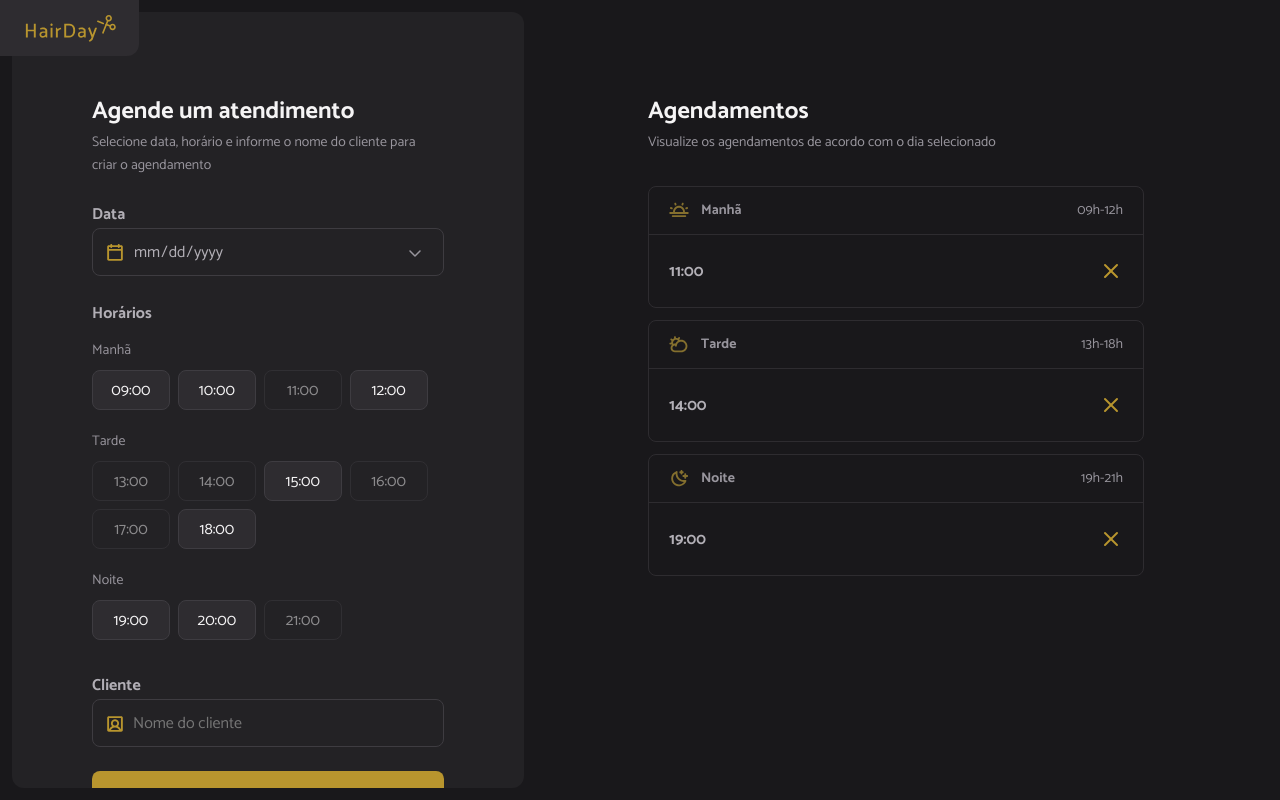
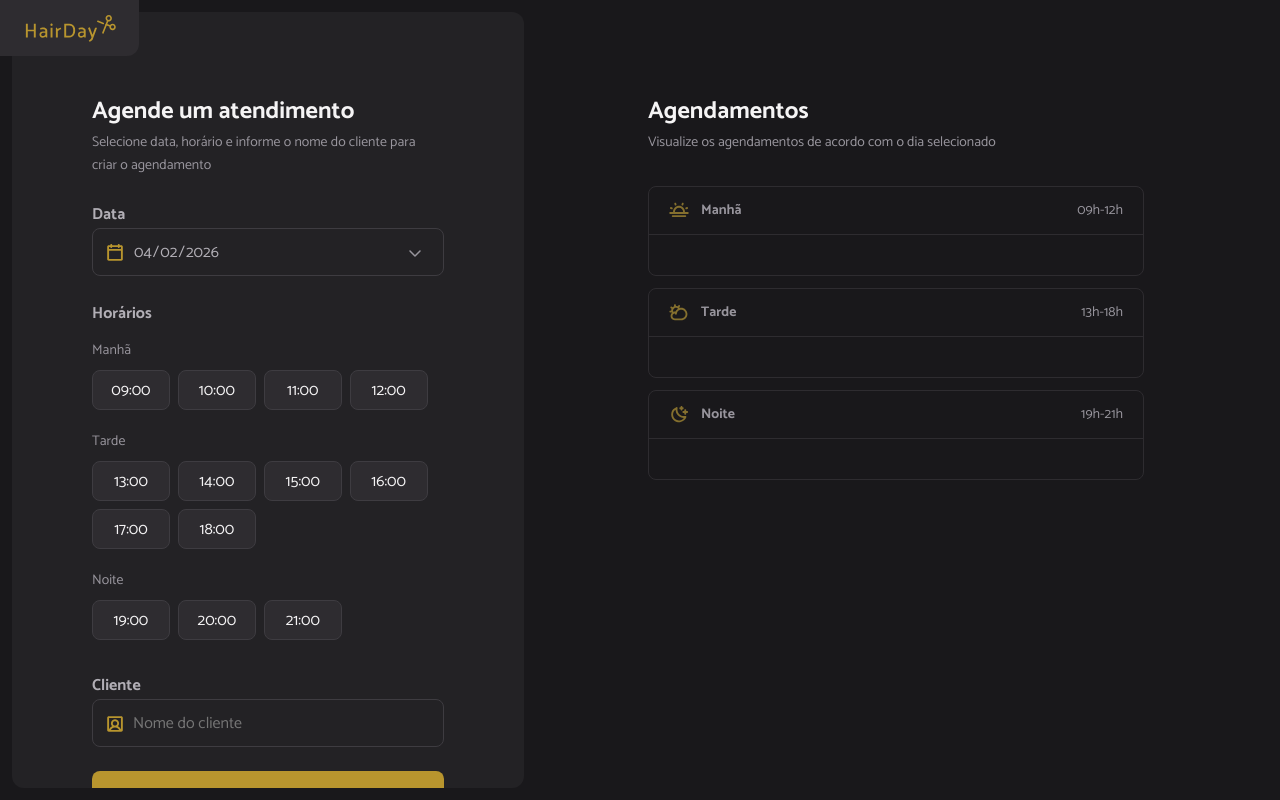
Before and after one commit to tfelizardo/Hairday, a React (Vite) app: page / in a window 1280 px wide. Built offline with nearby package versions, Linux system fonts and the light colour scheme.

Commit message:
add features

```diff
--- a/src/App.tsx
+++ b/src/App.tsx
@@ -1,14 +1,47 @@
+import { useState } from "react"
 import Sidebar from "./componentes/Sidebar"
 import Schedule from "./componentes/Schedule"
 import "./index.css"
 
+export interface Appointment {
+  id: string;
+  date: string;
+  time: string;
+  clientName: string;
+}
+
 function App() {
+  const [appointments, setAppointments] = useState<Appointment[]>([]);
+  const [selectedDate, setSelectedDate] = useState<string>(
+    new Date().toISOString().split("T")[0]
+  );
+
+  const handleAddAppointment = (appointment: Omit<Appointment, 'id'>) => {
+    const newAppointment: Appointment = {
+      ...appointment,
+      id: String(Date.now())
+    };
+    setAppointments([...appointments, newAppointment]);
+  };
+
+  const handleRemoveAppointment = (id: string) => {
+    setAppointments(appointments.filter(app => app.id !== id));
+  };
+
   return (
     <div className="container">
       <img src="/src/assets/logo.svg" alt="Logo" className="logo" />
 
-      <Sidebar />
-      <Schedule />
+      <Sidebar
+        selectedDate={selectedDate}
+        onDateChange={setSelectedDate}
+        onAddAppointment={handleAddAppointment}
+      />
+      <Schedule
+        appointments={appointments}
+        selectedDate={selectedDate}
+        onRemoveAppointment={handleRemoveAppointment}
+      />
     </div>
   )
 }
--- a/src/componentes/Schedule.tsx
+++ b/src/componentes/Schedule.tsx
@@ -1,4 +1,43 @@
-function Schedule() {
+import type { Appointment } from "../App"
+
+interface ScheduleProps {
+  appointments: Appointment[];
+  selectedDate: string;
+  onRemoveAppointment: (id: string) => void;
+}
+
+function Schedule({ appointments, selectedDate, onRemoveAppointment }: ScheduleProps) {
+  const todaysAppointments = appointments.filter(app => app.date === selectedDate);
+  const sortedAppointments = todaysAppointments.sort((a, b) => a.time.localeCompare(b.time));
+
+  const morning = sortedAppointments.filter(app => {
+    const hour = parseInt(app.time.split(":")[0], 10);
+    return hour >= 9 && hour <= 12;
+  });
+
+  const afternoon = sortedAppointments.filter(app => {
+    const hour = parseInt(app.time.split(":")[0], 10);
+    return hour >= 13 && hour <= 18;
+  });
+
+  const night = sortedAppointments.filter(app => {
+    const hour = parseInt(app.time.split(":")[0], 10);
+    return hour >= 19 && hour <= 21;
+  });
+
+  const renderAppointment = (app: Appointment) => (
+    <li key={app.id}>
+      <strong>{app.time}</strong>
+      <span>{app.clientName}</span>
+      <img
+        src="/src/assets/cancel.svg"
+        alt="Cancelar"
+        className="cancel-icon"
+        onClick={() => onRemoveAppointment(app.id)}
+      />
+    </li>
+  );
+
   return (
     <aside className="schedule">
       <header>
@@ -15,15 +54,7 @@ function Schedule() {
         </header>
 
         <ul className="period">
-          <li>
-            <strong>11:00</strong>
-            <span></span>
-            <img
-              src="/src/assets/cancel.svg"
-              alt="Cancelar"
-              className="cancel-icon"
-            />
-          </li>
+          {morning.map(renderAppointment)}
         </ul>
       </section>
 
@@ -36,15 +67,7 @@ function Schedule() {
         </header>
 
         <ul className="period">
-          <li>
-            <strong>14:00</strong>
-            <span></span>
-            <img
-              src="/src/assets/cancel.svg"
-              alt="Cancelar"
-              className="cancel-icon"
-            />
-          </li>
+          {afternoon.map(renderAppointment)}
         </ul>
       </section>
 
@@ -57,15 +80,7 @@ function Schedule() {
         </header>
 
         <ul className="period">
-          <li>
-            <strong>19:00</strong>
-            <span></span>
-            <img
-              src="/src/assets/cancel.svg"
-              alt="Cancelar"
-              className="cancel-icon"
-            />
-          </li>
+          {night.map(renderAppointment)}
         </ul>
       </section>
     </aside>
--- a/src/componentes/Sidebar.tsx
+++ b/src/componentes/Sidebar.tsx
@@ -1,14 +1,65 @@
-import { useRef } from "react"
+import { useRef, useState } from "react"
+import type { FormEvent } from "react"
+import type { Appointment } from "../App"
 
-function Sidebar() {
+interface SidebarProps {
+  selectedDate: string;
+  onDateChange: (date: string) => void;
+  onAddAppointment: (appointment: Omit<Appointment, 'id'>) => void;
+}
+
+function Sidebar({ selectedDate, onDateChange, onAddAppointment }: SidebarProps) {
   const dateRef = useRef<HTMLInputElement>(null)
+
+  const [selectedTime, setSelectedTime] = useState<string>("")
+  const [clientName, setClientName] = useState<string>("")
+
+  const morningHours = ["09:00", "10:00", "11:00", "12:00"]
+  const afternoonHours = ["13:00", "14:00", "15:00", "16:00", "17:00", "18:00"]
+  const nightHours = ["19:00", "20:00", "21:00"]
 
   const openCalendar = () => {
     dateRef.current?.showPicker()
   }
 
+  const handleSubmit = (e: FormEvent) => {
+    e.preventDefault()
+
+    if (!selectedTime) {
+      alert("Por favor, selecione um horário.")
+      return
+    }
+
+    if (!clientName.trim()) {
+      alert("Por favor, informe o nome do cliente.")
+      return
+    }
+
+    onAddAppointment({
+      date: selectedDate,
+      time: selectedTime,
+      clientName: clientName
+    })
+
+    setClientName("")
+    setSelectedTime("")
+  }
+
+  const renderHour = (hour: string) => {
+    const isSelected = selectedTime === hour
+    return (
+      <li
+        key={hour}
+        className={`hour hour-available ${isSelected ? 'hour-selected' : ''}`}
+        onClick={() => setSelectedTime(hour)}
+      >
+        {hour}
+      </li>
+    )
+  }
+
   return (
-    <form className="form">
+    <form className="form" onSubmit={handleSubmit}>
       <header>
         <h1>Agende um atendimento</h1>
         <p>
@@ -29,6 +80,8 @@ function Sidebar() {
           id="date"
           name="date"
           ref={dateRef}
+          value={selectedDate}
+          onChange={(e) => onDateChange(e.target.value)}
           required
         />
 
@@ -41,23 +94,13 @@ function Sidebar() {
 
       <ul id="hours" className="hours">
         <li className="hour-period">Manhã</li>
-        <li className="hour hour-available">09:00</li>
-        <li className="hour hour-available">10:00</li>
-        <li className="hour hour-unavailable">11:00</li>
-        <li className="hour hour-available">12:00</li>
+        {morningHours.map(renderHour)}
 
         <li className="hour-period">Tarde</li>
-        <li className="hour hour-unavailable">13:00</li>
-        <li className="hour hour-unavailable">14:00</li>
-        <li className="hour hour-available">15:00</li>
-        <li className="hour hour-unavailable">16:00</li>
-        <li className="hour hour-unavailable">17:00</li>
-        <li className="hour hour-available">18:00</li>
+        {afternoonHours.map(renderHour)}
 
         <li className="hour-period">Noite</li>
-        <li className="hour hour-available">19:00</li>
-        <li className="hour hour-available">20:00</li>
-        <li className="hour hour-unavailable">21:00</li>
+        {nightHours.map(renderHour)}
       </ul>
 
       <label htmlFor="client" className="label">Cliente</label>
@@ -71,6 +114,8 @@ function Sidebar() {
           id="client"
           name="client"
           placeholder="Nome do cliente"
+          value={clientName}
+          onChange={(e) => setClientName(e.target.value)}
           required
         />
       </div>
```
